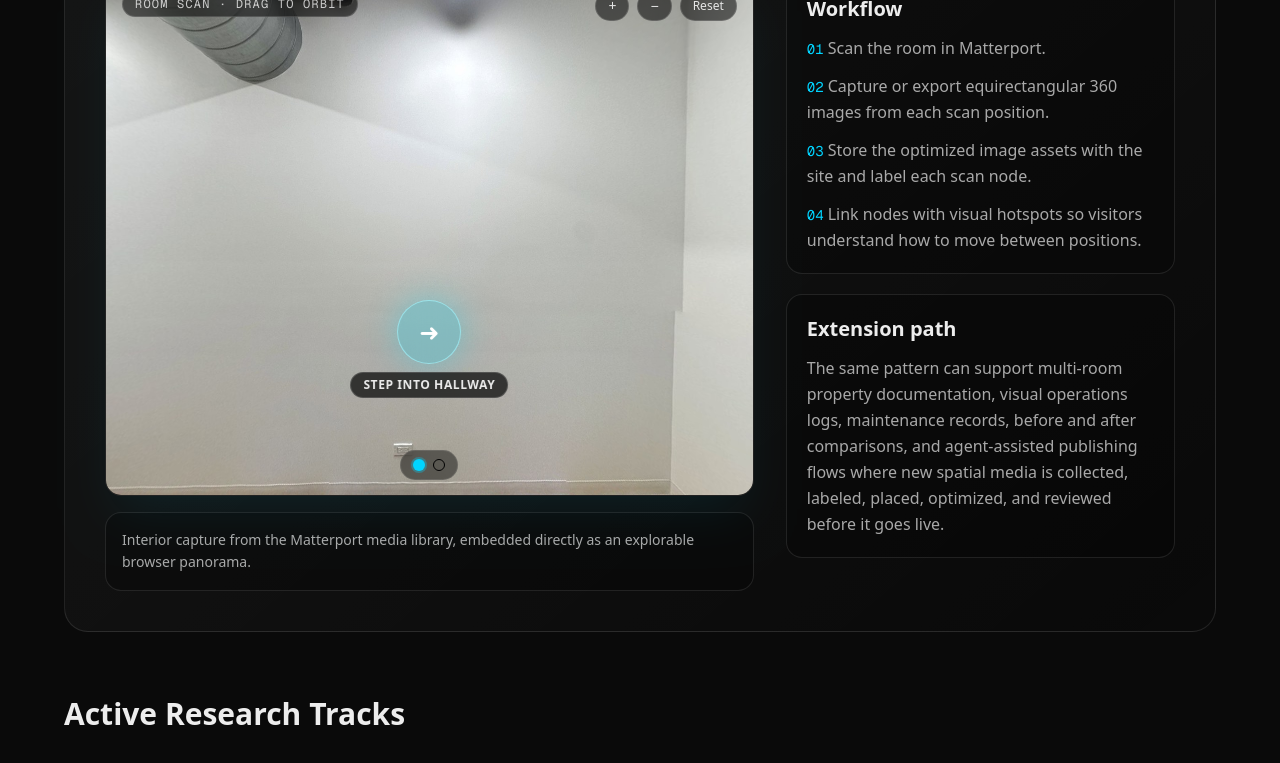
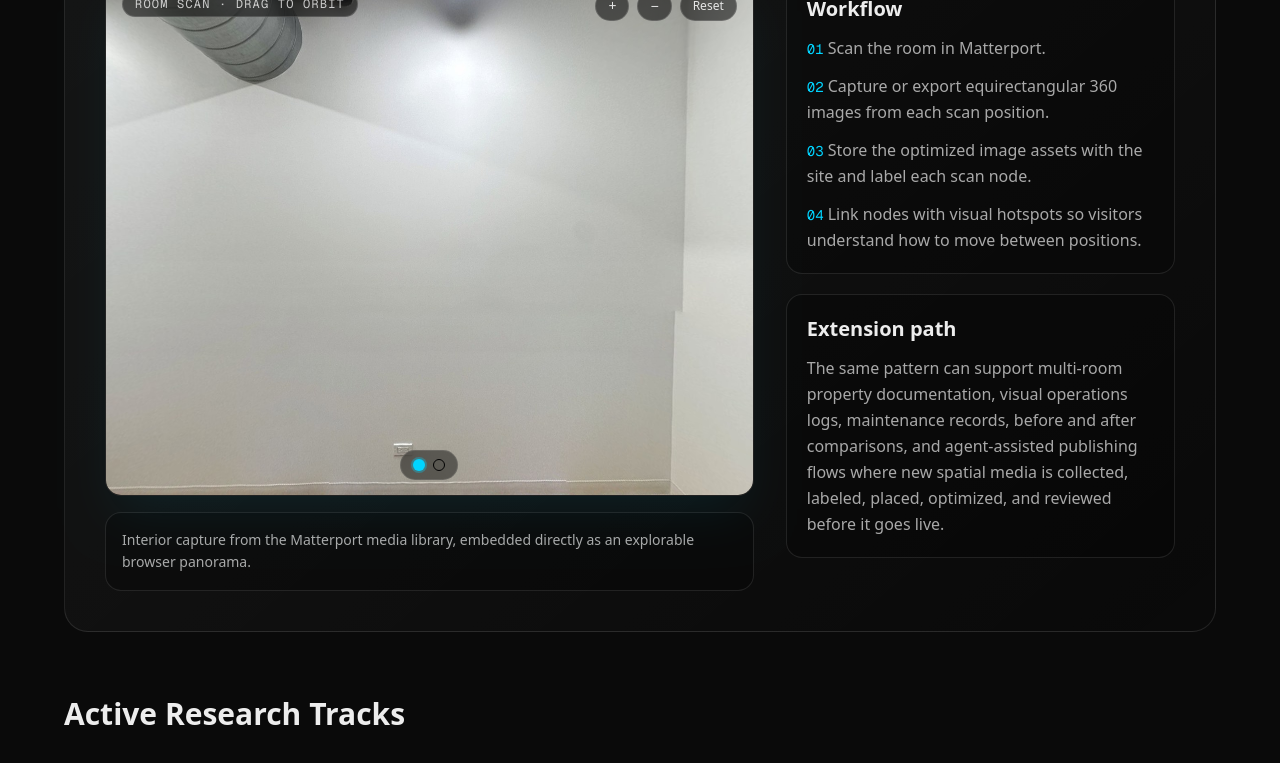
Before and after one commit to btecme/btecOrg, a Next.js app: page /research in a window 1280 px wide. Shown: the part 1247-2010 px from the top of the page. Built offline with nearby package versions, Linux system fonts and the light colour scheme.

Commit message:
Remove legacy panorama hotspot navigation

```diff
--- a/components/PanoramaTour.tsx
+++ b/components/PanoramaTour.tsx
@@ -1,7 +1,7 @@
 'use client';
 
 import { useMemo, useState } from 'react';
-import PanoramaViewer, { type PanoramaHotspot } from '@/components/PanoramaViewer';
+import PanoramaViewer from '@/components/PanoramaViewer';
 
 type TourScene = {
   id: string;
@@ -9,7 +9,6 @@ type TourScene = {
   imageSrc: string;
   title: string;
   description: string;
-  hotspots: PanoramaHotspot[];
 };
 
 const scenes: TourScene[] = [
@@ -19,14 +18,6 @@ const scenes: TourScene[] = [
     imageSrc: '/research/matterport-imaging-pipeline-360.jpg',
     title: 'Interactive 360 panorama captured from inside the room',
     description: 'Interior capture from the Matterport media library, embedded directly as an explorable browser panorama.',
-    hotspots: [
-      {
-        id: 'to-hallway',
-        label: 'Step into hallway',
-        targetSceneId: 'hallway',
-        position: { left: '50%', top: '72%' },
-      },
-    ],
   },
   {
     id: 'hallway',
@@ -34,14 +25,6 @@ const scenes: TourScene[] = [
     imageSrc: '/research/matterport-imaging-pipeline-hallway-360.jpg',
     title: 'Interactive 360 panorama captured from the hallway outside the door',
     description: 'A second scan position just outside the doorway, showing how linked capture points can form a lightweight tour.',
-    hotspots: [
-      {
-        id: 'to-room',
-        label: 'Enter room',
-        targetSceneId: 'room',
-        position: { left: '50%', top: '70%' },
-      },
-    ],
   },
 ];
 
@@ -60,8 +43,6 @@ export default function PanoramaTour() {
           imageSrc={activeScene.imageSrc}
           title={activeScene.title}
           sceneLabel={activeScene.label}
-          hotspots={activeScene.hotspots}
-          onHotspotSelect={setActiveSceneId}
         />
 
         <div className="pointer-events-none absolute inset-x-0 bottom-4 z-30 flex justify-center">
--- a/components/PanoramaViewer.tsx
+++ b/components/PanoramaViewer.tsx
@@ -3,27 +3,15 @@
 import { useCallback, useEffect, useRef, useState } from 'react';
 import * as THREE from 'three';
 
-export type PanoramaHotspot = {
-  id: string;
-  label: string;
-  targetSceneId: string;
-  position?: {
-    left: string;
-    top: string;
-  };
-};
-
 type PanoramaViewerProps = {
   imageSrc: string;
   title: string;
   sceneLabel?: string;
-  hotspots?: PanoramaHotspot[];
-  onHotspotSelect?: (targetSceneId: string) => void;
 };
 
 const clamp = (value: number, min: number, max: number) => Math.min(max, Math.max(min, value));
 
-export default function PanoramaViewer({ imageSrc, title, sceneLabel, hotspots = [], onHotspotSelect }: PanoramaViewerProps) {
+export default function PanoramaViewer({ imageSrc, title, sceneLabel }: PanoramaViewerProps) {
   const containerRef = useRef<HTMLDivElement>(null);
   const sceneRef = useRef<THREE.Scene | null>(null);
   const cameraRef = useRef<THREE.PerspectiveCamera | null>(null);
@@ -245,28 +233,6 @@ export default function PanoramaViewer({ imageSrc, title, sceneLabel, hotspots =
         className={`relative h-[360px] w-full overflow-hidden bg-black [touch-action:none] md:h-[520px] ${isDragging ? 'cursor-grabbing' : 'cursor-grab'}`}
       />
 
-      {hotspots.map((hotspot) => (
-        <button
-          key={hotspot.id}
-          type="button"
-          onClick={() => onHotspotSelect?.(hotspot.targetSceneId)}
-          className="group absolute z-20 flex -translate-x-1/2 -translate-y-1/2 flex-col items-center gap-2 rounded-full text-white transition hover:scale-105 focus:outline-none focus:ring-2 focus:ring-accent/80"
-          style={{
-            left: hotspot.position?.left ?? '50%',
-            top: hotspot.position?.top ?? '72%',
-          }}
-          aria-label={hotspot.label}
-        >
-          <span className="relative flex h-16 w-16 items-center justify-center rounded-full border border-cyan-200/70 bg-cyan-400/25 shadow-[0_0_35px_rgba(34,211,238,0.45)] backdrop-blur-md">
-            <span className="absolute h-16 w-16 animate-ping rounded-full border border-cyan-200/40" />
-            <span className="relative text-2xl">➜</span>
-          </span>
-          <span className="rounded-full border border-white/15 bg-black/70 px-3 py-1 text-xs font-semibold uppercase tracking-wider text-white/90 backdrop-blur transition group-hover:bg-black/85">
-            {hotspot.label}
-          </span>
-        </button>
-      ))}
-
       {initFailed && (
         <div className="absolute inset-x-4 bottom-4 z-20 rounded-xl border border-amber-400/25 bg-black/75 px-4 py-3 text-sm text-white/80 backdrop-blur">
           Panorama rendering failed on this device. The source image is available, but interactive 360 controls could not initialize.
```
